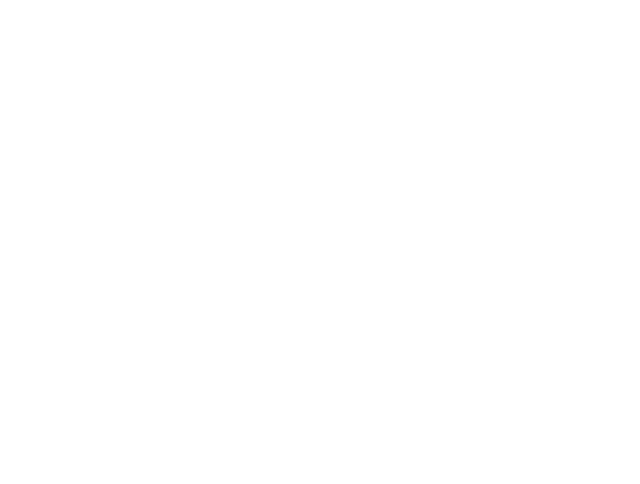
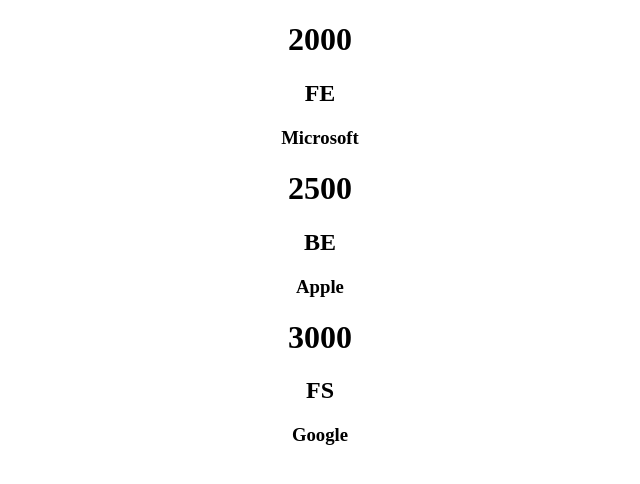
Before and after one commit to RaevenTech/PedroTech-react-tut, a React (Create React App) app in the folder practice/: page / in a window 1280 px wide. Shown: the top 484 px of the page, without its empty margins (320-960 px from the left). Built offline with nearby package versions, Linux system fonts and the light colour scheme.

Commit message:
using props

```diff
--- a/practice/src/App.js
+++ b/practice/src/App.js
@@ -1,7 +1,15 @@
 import "./App.css";
+import Jobs from "./components/Jobs";
 
 function App() {
-    return <div className="App"></div>;
+    return (
+        <div className="App">
+            {" "}
+            <Jobs salary={2000} position="FE" company="Microsoft" />
+            <Jobs salary={2500} position="BE" company="Apple" />
+            <Jobs salary={3000} position="FS" company="Google" />
+        </div>
+    );
 }
 
 export default App;
--- /dev/null
+++ b/practice/src/components/Jobs.js
@@ -0,0 +1,13 @@
+import React from "react";
+
+const Jobs = (props) => {
+    return (
+        <div>
+            <h1>{props.salary}</h1>
+            <h2>{props.position}</h2>
+            <h3>{props.company}</h3>
+        </div>
+    );
+};
+
+export default Jobs;
```
